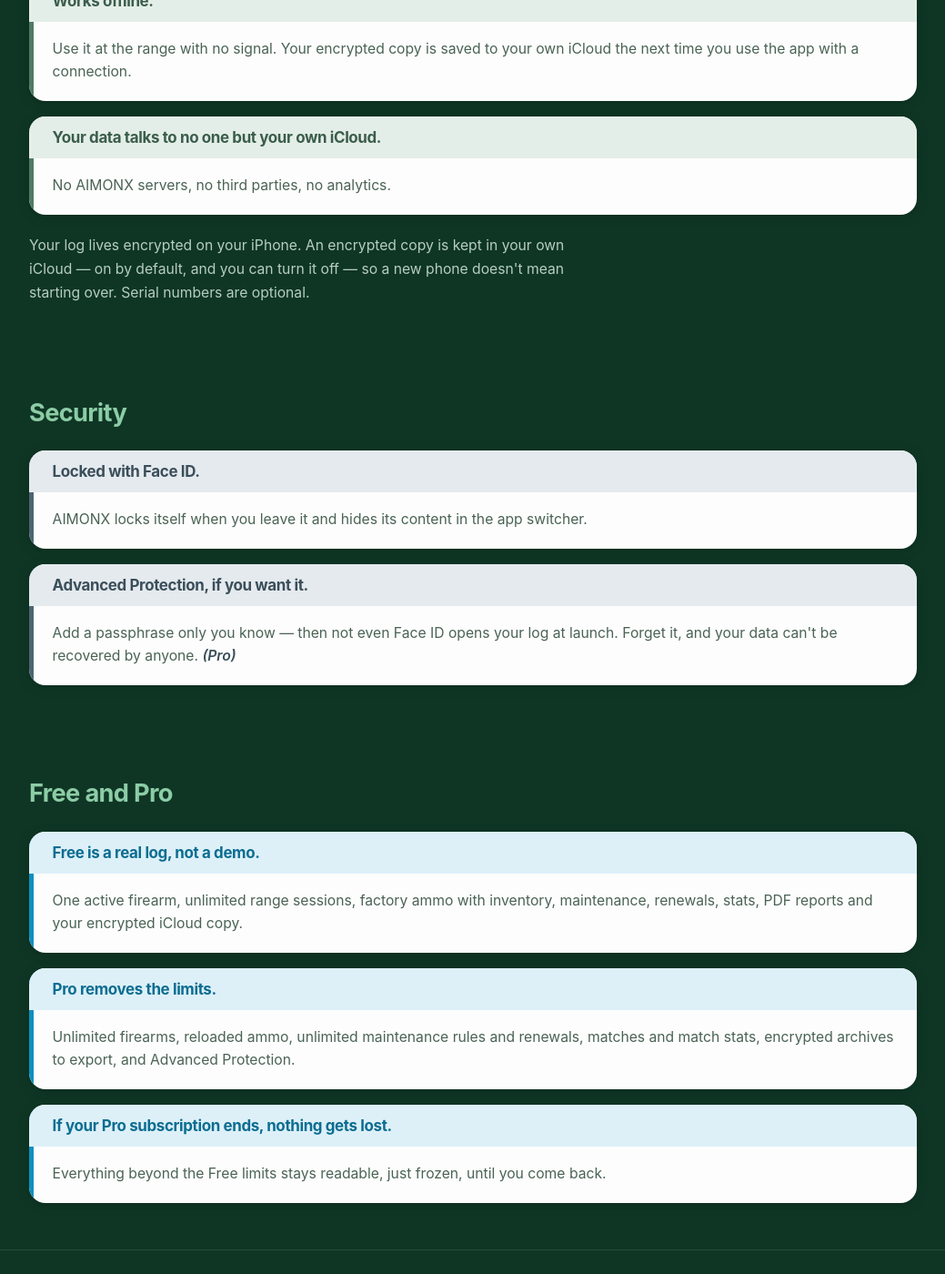
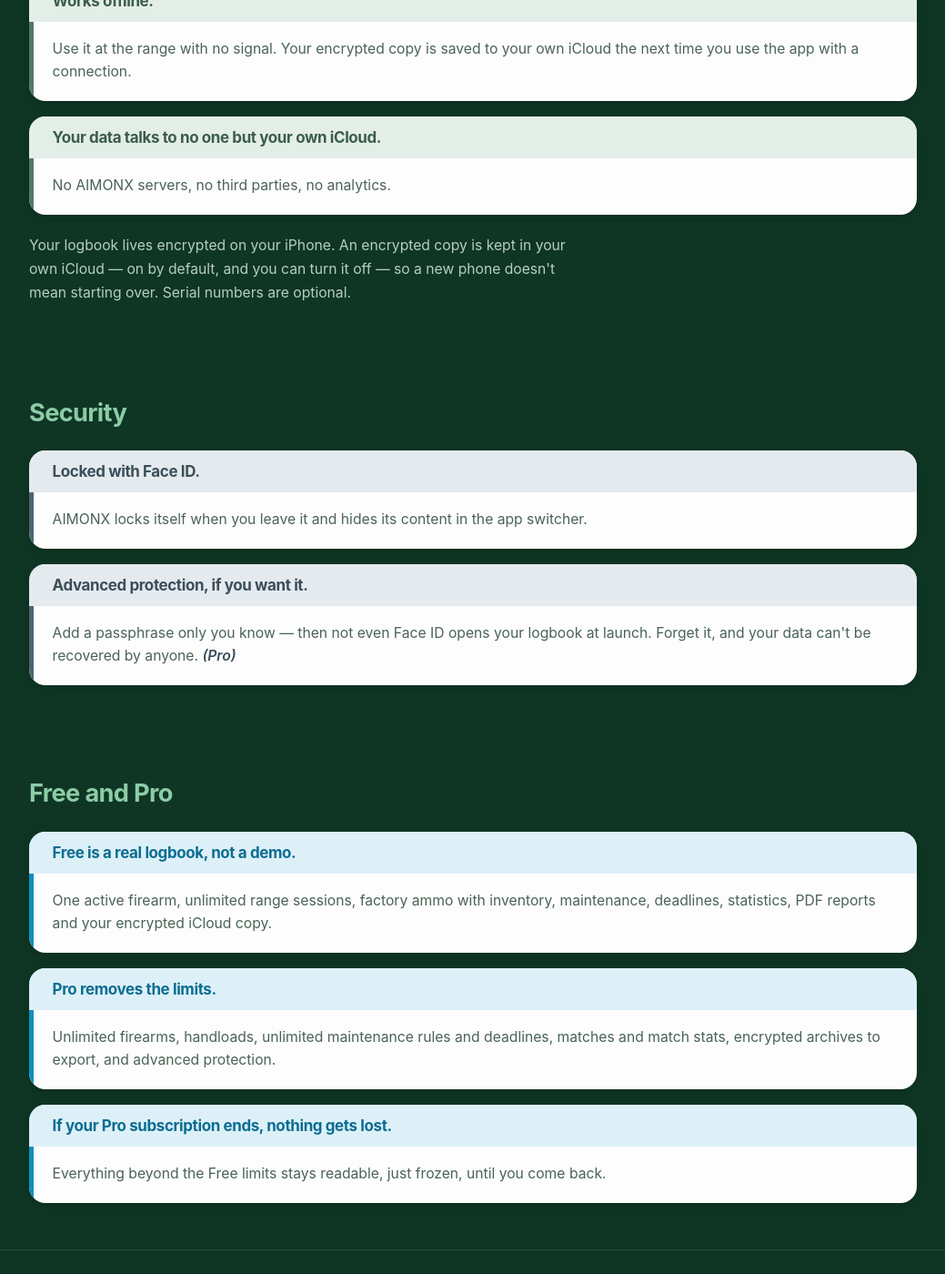
Before and after one commit to aimonxapp/aimonx, a Jekyll site: the page built from index.html, in a window 1280 px wide and 1400 px high, scrolled down 2085 px. Shown: the whole window at 91% size, without its empty margins (120-1159 px from the left). Built offline with Jekyll 4.4.1, drawn with Linux system fonts in a browser that asks for light colours; some web fonts are replaced; some of the changed text lies outside the part shown.

Commit message:
giro W11 fase A, rifatta: si torna al testo di main, tranne «Reset App»
Correzione di Pier dopo la prima fase A (24/09): il testo torna quello
online in tutto, tranne una frase della Privacy Policy — «Tap App Reset»
diventa «Tap Reset App», perché cita un tasto dell'app e il tasto si chiama
così. Le bozze di Cowork sono già tornate indietro nello stesso modo.

I file di testo, l'immagine di condivisione e il suo script sono ripresi da
main così come sono; poi la frase e la data della Privacy, September 24,
2026, PROVVISORIA e dichiarata. I Terms restano al 22 settembre: il loro
testo non cambia. Le carte del commit precedente (WD20, CLAUDE.md, tag,
WD38) restano.

Misurato: build di main e build del ramo, 20 file ciascuna, 19 identiche AL
BYTE; nella Privacy cambiano due righe, la frase e la data. testo-approvato
0 sul sorgente e 0 sul servito; controprova tutta a combacia; col browser
sulle quattro pagine 0 sotto AA, 0 sbordi, 0 guasti di tastiera, 0 errori
in console, 0 richieste esterne.

Co-Authored-By: Claude Opus 5.5 <noreply@anthropic.com>

```diff
--- a/_data/aspetto.yml
+++ b/_data/aspetto.yml
@@ -27,7 +27,7 @@ what:
     tinta: ciano
   - icona: chiave      # Maintenance your way        → «Manutenzione»
     tinta: ardesia
-  - icona: calendario  # Never miss a renewal        → «Scadenze»
+  - icona: calendario  # Deadlines you won't miss    → «Scadenze»
     tinta: salvia
   - icona: grafico     # What your shooting costs    → «Costi»
     tinta: arancioTenue
--- a/_data/landing.yml
+++ b/_data/landing.yml
@@ -82,8 +82,8 @@ menu:
 
 meta:
   # Assemblati con le parole della bozza: vedi la nota qui sopra.
-  title: "AIMONX — the technical log for sport shooters"
-  description: "AIMONX is the technical log for sport shooters. Firearms, rounds, range sessions, ammo, maintenance and costs — all in one place, on your iPhone."
+  title: "AIMONX — the technical logbook for sport shooters"
+  description: "AIMONX is the technical logbook for sport shooters. Firearms, rounds, range sessions, ammo, maintenance and costs — all in one place, on your iPhone."
 
 # ⛔ LA PARTE ALTA È LA «HERO — versione 2» DELLA BOZZA, non la 1. Pier l'ha
 # decisa il 22/09/2026 guardando `riferimento-hero-chatgpt.png`, e la versione 1
@@ -103,7 +103,7 @@ hero:
     - "Do you really know"
     - "how many rounds"
     - "your gun has fired?"
-  lead: "AIMONX is the technical log for sport shooters. Firearms, rounds, range sessions, ammo, maintenance and costs — all in one place, on your iPhone."
+  lead: "AIMONX is the technical logbook for sport shooters. Firearms, rounds, range sessions, ammo, maintenance and costs — all in one place, on your iPhone."
   punti:
     - forte: "Organize"
       resto: "your firearms"
@@ -159,12 +159,12 @@ what:
     - lead: "Every firearm, every round."
       body: "Log each firearm once. Rounds add up on their own from your range sessions — no mental math, no notebook."
     - lead: "Range sessions and matches."
-      body: "Record where you shot, what you shot and how it went — including malfunctions. Matches also record your finish, points and division."
+      body: "Record where you shot, what you shot and how it went — including malfunctions. Matches also record your placement, points and division."
     - lead: "Ammo you can count on."
-      body: "Factory ammo with lot numbers and inventory. Reloaded ammo with recipes, component costs and batches."
+      body: "Factory ammo with lot numbers and inventory. Handloads with recipes, component costs and batches."
     - lead: "Maintenance your way."
       body: "Create your own rules for each firearm — cleaning, lubrication, spring changes, anything — at the round counts you choose. Choose how early you want the heads-up, and AIMONX tells you inside the app when something is due."
-    - lead: "Never miss a renewal."
+    - lead: "Deadlines you won't miss."
       body: "Licenses and permits, club and range memberships, insurance — with a reminder as many days ahead as you like."
     - lead: "What your shooting really costs."
       body: "Cost per session, per round and per firearm, and how practice compares to competition."
@@ -193,29 +193,29 @@ privacy:
       body: "Use it at the range with no signal. Your encrypted copy is saved to your own iCloud the next time you use the app with a connection."
     - lead: "Your data talks to no one but your own iCloud."
       body: "No AIMONX servers, no third parties, no analytics."
-  note: "Your log lives encrypted on your iPhone. An encrypted copy is kept in your own iCloud — on by default, and you can turn it off — so a new phone doesn't mean starting over. Serial numbers are optional."
+  note: "Your logbook lives encrypted on your iPhone. An encrypted copy is kept in your own iCloud — on by default, and you can turn it off — so a new phone doesn't mean starting over. Serial numbers are optional."
 
 security:
   title: "Security"
   items:
     - lead: "Locked with Face ID."
       body: "AIMONX locks itself when you leave it and hides its content in the app switcher."
-    - lead: "Advanced Protection, if you want it."
-      body: "Add a passphrase only you know — then not even Face ID opens your log at launch. Forget it, and your data can't be recovered by anyone."
+    - lead: "Advanced protection, if you want it."
+      body: "Add a passphrase only you know — then not even Face ID opens your logbook at launch. Forget it, and your data can't be recovered by anyone."
       tag: "(Pro)"
 
 piani:
   title: "Free and Pro"
   items:
-    - lead: "Free is a real log, not a demo."
-      body: "One active firearm, unlimited range sessions, factory ammo with inventory, maintenance, renewals, stats, PDF reports and your encrypted iCloud copy."
+    - lead: "Free is a real logbook, not a demo."
+      body: "One active firearm, unlimited range sessions, factory ammo with inventory, maintenance, deadlines, statistics, PDF reports and your encrypted iCloud copy."
     - lead: "Pro removes the limits."
-      body: "Unlimited firearms, reloaded ammo, unlimited maintenance rules and renewals, matches and match stats, encrypted archives to export, and Advanced Protection."
+      body: "Unlimited firearms, handloads, unlimited maintenance rules and deadlines, matches and match stats, encrypted archives to export, and advanced protection."
     - lead: "If your Pro subscription ends, nothing gets lost."
       body: "Everything beyond the Free limits stays readable, just frozen, until you come back."
 
 footer:
-  tagline: "AIMONX — the technical log for sport shooters."
+  tagline: "AIMONX — the technical logbook for sport shooters."
   # ⚠️ TRE ETICHETTE, NON UNA RIGA, ed è la regola di Pier del 22/09: una frase
   # si può dividere in pezzi per l'impaginazione purché le parole restino
   # identiche e il controllo lo provi. Qui i pezzi devono essere tre perché
--- a/_data/privacy.yml
+++ b/_data/privacy.yml
@@ -46,12 +46,14 @@ titolo: "Privacy Policy"
 # ⛔⛔ L'UNICA DIFFERENZA AMMESSA DAL TESTO APPROVATO (giro W9 §1). La bozza
 # scrive «Last updated: [date of publication]», e il segnaposto diventa la data
 # della PUBBLICAZIONE, in americano per esteso.
-# ⛔ QUESTA DATA È PROVVISORIA, e lo è apposta (giro W11 §2③). Il testo della
-# pagina è cambiato col giro W11 — le parole dell'app, «comanda la app» — e
-# Pier ha deciso il 24/09/2026 che «Last updated» sia il giorno in cui QUESTO
-# testo va online. In Fase A quel giorno non esiste ancora: qui c'è la data
-# del giorno della Fase A, e il PRIMO gesto della Fase B è riportarla a quella
-# vera, come nel giro W9. ⚠️ La data online fino al W11 era September 22, 2026.
+# ⛔ QUESTA DATA È PROVVISORIA, e lo è apposta (giro W11). Il giro W11 cambia
+# UNA frase di questa pagina — «Tap App Reset» diventa «Tap Reset App», perché
+# cita un tasto dell'app e il tasto si chiama così — e Pier ha deciso il
+# 24/09/2026 che «Last updated» sia il giorno in cui QUESTO testo va online.
+# In Fase A quel giorno non esiste ancora: qui c'è il giorno della Fase A, e il
+# PRIMO gesto della Fase B è riportarla a quella vera, come nel giro W9.
+# ⚠️ La data online fino al W11 era September 22, 2026. ⭐ I Terms restano a
+# quella: il loro testo non cambia, e la data lo dice.
 # ⚠️ Se la pagina cambia, questa data cambia con lei: lo dicono le pagine
 # stesse, in «Changes». `scripts/testo-approvato.sh` la STAMPA a ogni run,
 # dichiarata, accanto al segnaposto che sostituisce.
@@ -64,8 +66,8 @@ blocchi:
 - tipo: ul
   voci:
   - AIMONX has no accounts and no AIMONX servers. We never see your data.
-  - Your log is encrypted on your iPhone. By default, an encrypted copy is saved to your own iCloud, so nothing gets lost when you switch phones. You can turn it off.
-  - No ads, no analytics, no tracking. Your log never reaches us, so there's nothing to sell or share.
+  - Your logbook is encrypted on your iPhone. By default, an encrypted copy is saved to your own iCloud, so nothing gets lost when you switch phones. You can turn it off.
+  - No ads, no analytics, no tracking. Your logbook never reaches us, so there's nothing to sell or share.
   - This website uses no cookies and no trackers.
 - tipo: h2
   testo: Who we are
@@ -78,16 +80,16 @@ blocchi:
 - tipo: h3
   testo: What stays on your iPhone
 - tipo: p
-  testo: 'Everything you put in AIMONX stays in AIMONX: your firearms, serial numbers if you choose to add them, round counts, range sessions, matches, factory and reloaded ammo, maintenance, renewals, costs, notes and photos.'
+  testo: 'Everything you put in AIMONX stays in AIMONX: your firearms, serial numbers if you choose to add them, round counts, range sessions, matches, ammo, handloads, maintenance, deadlines, costs, notes and photos.'
 - tipo: p
   testo: It's stored in an encrypted database on your iPhone, and it only unlocks when you verify it's you. There's no AIMONX server holding a copy, so there's nothing for us to read.
 - tipo: h3
   testo: Your encrypted copy in iCloud
 - tipo: p
-  testo: By default, AIMONX saves an encrypted copy of your log to your own iCloud account, so a new or broken phone doesn't mean starting over.
+  testo: By default, AIMONX saves an encrypted copy of your logbook to your own iCloud account, so a new or broken phone doesn't mean starting over.
 - tipo: ul
   voci:
-  - The copy is encrypted on your iPhone, with the same key as your log, before it goes anywhere.
+  - The copy is encrypted on your iPhone, with the same key as your logbook, before it goes anywhere.
   - It sits in your personal iCloud storage. We can't access it.
   - You can turn it off in the app at any time.
 - tipo: p
@@ -99,7 +101,7 @@ blocchi:
 - tipo: h3
   testo: Photos
 - tipo: p
-  testo: You can add photos of your firearms from Photos or Files. AIMONX never uses your camera. Before a photo is saved, AIMONX strips out its location and other metadata, then encrypts it like the rest of your log.
+  testo: You can add photos of your firearms from Photos or Files. AIMONX never uses your camera. Before a photo is saved, AIMONX strips out its location and other metadata, then encrypts it like the rest of your logbook.
 - tipo: h3
   testo: PDF reports and archives
 - tipo: p
@@ -115,9 +117,9 @@ blocchi:
 - tipo: h3
   testo: Deleting your data
 - tipo: p
-  testo: Your data is yours. Tap Reset App in the app's settings to delete your log from your iPhone. AIMONX also deletes your encrypted iCloud copy (you'll need a connection for that part).
+  testo: Your data is yours. Tap Reset App in the app's settings to delete your logbook from your iPhone. AIMONX also deletes your encrypted iCloud copy (you'll need a connection for that part).
 - tipo: p
-  testo: Deleting the app removes the log from your iPhone, but your encrypted iCloud copy stays, so you can pick up where you left off if you reinstall. That's what the copy is for.
+  testo: Deleting the app removes the logbook from your iPhone, but your encrypted iCloud copy stays, so you can pick up where you left off if you reinstall. That's what the copy is for.
 - tipo: h2
   testo: This website
 - tipo: p
@@ -139,7 +141,7 @@ blocchi:
 - tipo: h2
   testo: Your rights
 - tipo: p
-  testo: Under the GDPR, you can ask to access, correct or delete the personal data we hold about you, to restrict or object to its use, and to get a copy of it. In practice, the only personal data we can ever hold is what you send us by email. Your log lives on your iPhone and in your own iCloud, where you're in control.
+  testo: Under the GDPR, you can ask to access, correct or delete the personal data we hold about you, to restrict or object to its use, and to get a copy of it. In practice, the only personal data we can ever hold is what you send us by email. Your logbook lives on your iPhone and in your own iCloud, where you're in control.
 - tipo: p
   testo: If you're in the EU, you can also file a complaint with your data protection authority. In Italy, that's the Garante per la protezione dei dati personali.
 - tipo: h2
--- a/_data/support.yml
+++ b/_data/support.yml
@@ -62,7 +62,7 @@ blocchi:
 - tipo: h2
   testo: Keep your private stuff private
 - tipo: p
-  testo: We never need your serial numbers, photos of your firearms, or your log to help you. Please leave them out of your email, and blur them out if they show up in a screenshot.
+  testo: We never need your serial numbers, photos of your firearms, or your logbook to help you. Please leave them out of your email, and blur them out if they show up in a screenshot.
 - tipo: h2
   testo: Privacy and terms
 - tipo: ul
```
Also changed, not shown: _data/terms.yml (+6 -9 lines), scripts/immagine-condivisione.mjs (+2 -5 lines), assets/img/condivisione-1200x630.png.
